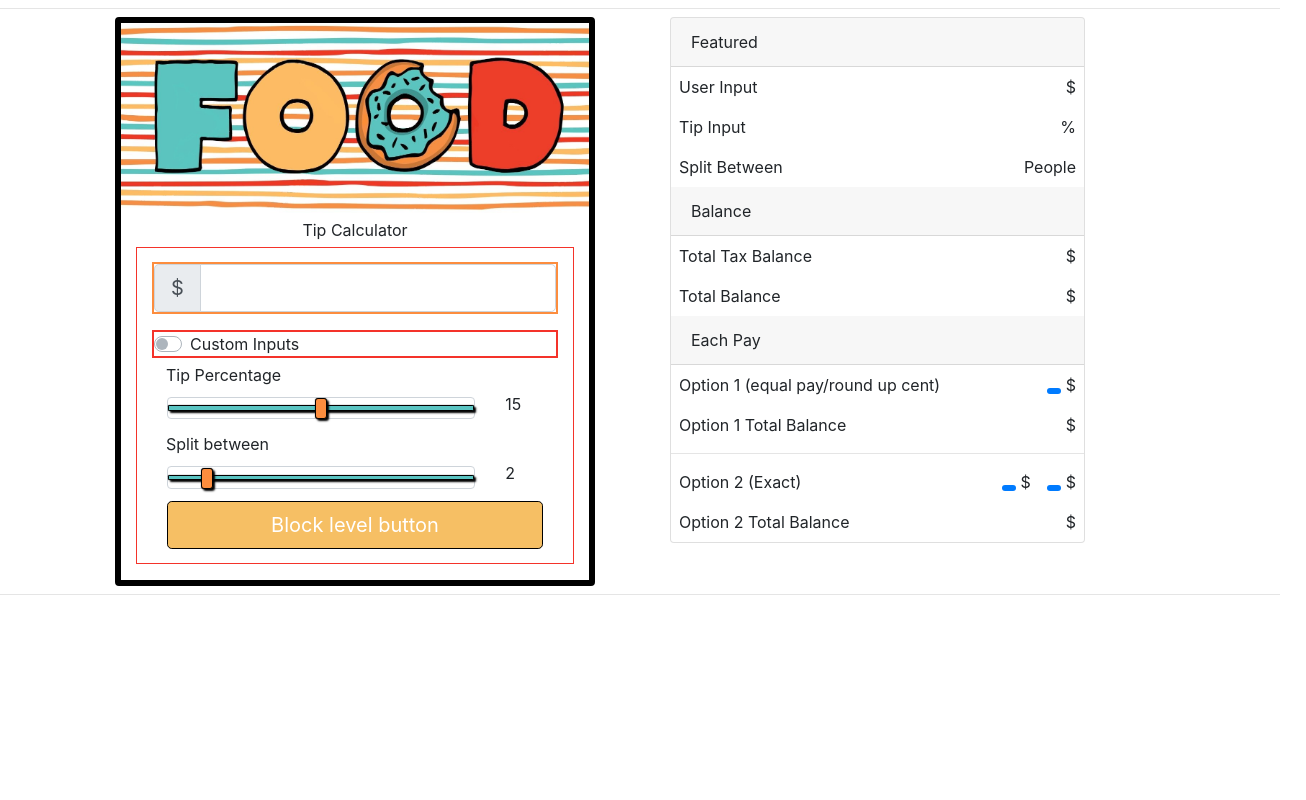
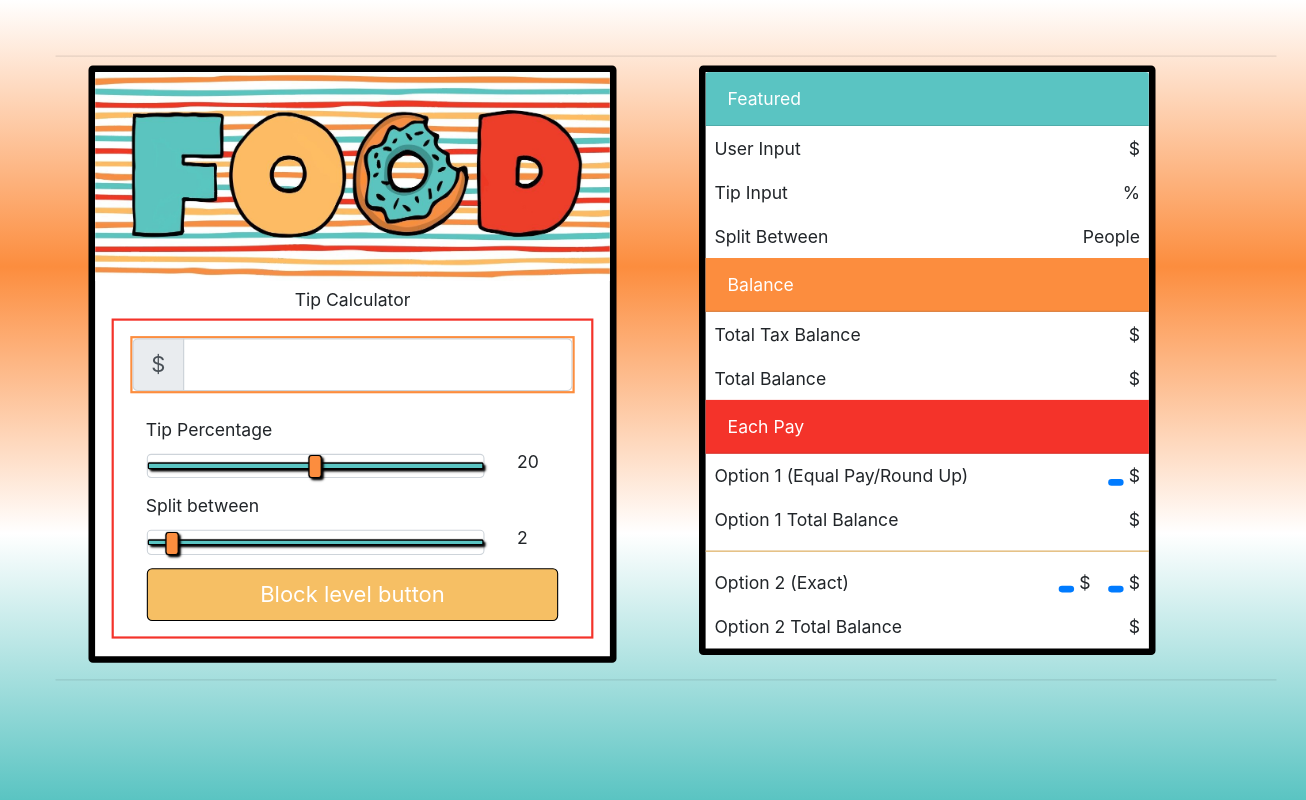
Before and after one commit to jeffchee/Career-Services-Coding-Challenge---Tip-Calculator, a website: page public/index.html in a window 1280 px wide. Shown: the whole page, 1306 px wide, since content can reach past the window. Drawn offline with nearby package versions, Linux system fonts and the light colour scheme; no server answers.

Commit message:
finished fixing bugs

```diff
--- a/public/index.html
+++ b/public/index.html
@@ -22,9 +22,12 @@ teal- #5AC4C2
 red- #F4332A
 lorange - #F6BF64
 -->
+
+  <div class="center">
+
+
+    <div class="container" style="transform: scale(1.1);" >
         <hr class="my-2">
-
-  <div class="container">
       <div class="row">
 
         <div class="col-sm-6 ">
@@ -34,28 +37,27 @@ lorange - #F6BF64
 
             <div class="container">
 
-            <form role="form" style="border: 1px solid #F4332A;">
+              <form role="form" style="border: 2px solid #F4332A;">
                 <div class="container" style="margin-top:14px; margin-bottom: 14px">
                   <div class="input-group mb-3 input-group-lg" style="border: 2px solid #FC8D3E">
                     <div class="input-group-prepend">
                       <span class="input-group-text ">$</span>
                     </div>
-                  <input type="number" class="form-control input-group-lg" id="userInput" step="0.01" aria-label="Amount">
+                    <input type="number" class="form-control input-group-lg" id="userInput" step="0.01"
+                      aria-label="Amount">
 
                   </div>
 
                   <!-- added tipChange variable to when toggle on or off can adjust to new format -->
 
-                <div class="custom-control custom-switch" style="border: 2px solid#F4332A">
-                  <input type="checkbox" class="custom-control-input " id="customSwitch">
-                  <label class="custom-control-label" for="customSwitch">Custom Inputs</label>
-                </div>
+
+
                   <div class="container">
                     <div class="row">
                       <label for="customRange3" style="margin:5px; margin-left:14px;">Tip Percentage</label>
                       <div class="col-10 tipChange">
 
-                      <input type="range" class="custom-range form-control" min="0" max="30" step="0.5" id="tipInput"
+                        <input type="range" class="custom-range form-control" min="0" max="40" step="0.5" id="tipInput"
                           style="margin-bottom: 8px;">
 
                       </div>
@@ -70,7 +72,7 @@ lorange - #F6BF64
                     <div class="row">
                       <label for="customRange3" style="margin:5px;margin-left:14px;">Split between</label>
                       <div class="col-10 ">
-                      <input type="range" class="custom-range form-control " min="1" max="10" value="2" step="1"
+                        <input type="range" class="custom-range form-control " min="1" max="20" value="2" step="1"
                           id="splitInput" style="margin-bottom: 8 px">
                       </div>
                       <div class="col-2">
@@ -93,9 +95,10 @@ lorange - #F6BF64
       </div>
 
       <div class="col-sm-5">
-      <div class="container" style="margin-bottom:14px">
-        <div class="card">
-          <div class="card-header">
+
+        <div class="container" style="margin-bottom:14px; ">
+          <div class="card" style="border: 6px solid black">
+            <div class="card-header" style="background-color:5AC4C2; color:white">
               Featured
             </div>
             <div class="d-flex bd-highlight">
@@ -111,7 +114,7 @@ lorange - #F6BF64
               <div class="p-2 bd-highlight "><span id="splitOutputFeature"></span> People</div>
             </div>
 
-          <div class="card-header">
+            <div class="card-header" style="background-color: FC8D3E; color:white">
               Balance
             </div>
 
@@ -125,12 +128,12 @@ lorange - #F6BF64
 
               <div class="p-2 bd-highlight">$<span id="totalBalance"></span></div>
             </div>
-          <div class="card-header">
+            <div class="card-header" style="background-color: F4332A; color:white">
               Each Pay
             </div>
 
             <div class="d-flex bd-highlight">
-            <div class="p-2 flex-grow-1 bd-highlight">Option 1 (equal pay/round up cent)</div>
+              <div class="p-2 flex-grow-1 bd-highlight">Option 1 (Equal Pay/Round Up)</div>
               <div class="p-2 bd-highlight">
                 <span class="badge badge-primary badge-pill">
                   <output id="splitOutputFinal"></output>
@@ -146,7 +149,7 @@ lorange - #F6BF64
               </div>
             </div>
 
-          <hr class="my-2">
+            <hr class="my-2" style="background-color: F6BF64">
 
             <div class="d-flex bd-highlight">
               <div class="p-2 flex-grow-1 bd-highlight">Option 2 (Exact)</div>
@@ -184,11 +187,12 @@ lorange - #F6BF64
       </div>
 
 
+    </div>
+    <hr class="my-2">
+
+  </div>
 
 
-  </div>
-  </div>
-  <hr class="my-2">
 
   <!-- option to round up or down -->
 
--- a/public/style.css
+++ b/public/style.css
@@ -1,3 +1,23 @@
+body {
+  background-image: linear-gradient(white,#FC8D3E,white, #5AC4C2);
+
+}
+
+
+
+
+.center {
+
+  top: 45%;
+  left: 52%;
+  -ms-transform: translate(-50%, -50%);
+  transform: translate(-50%, -50%);
+
+  position: relative;
+
+}
+
+/* range */
 input[type=range] {
     -webkit-appearance: none;
     width: 100%;
--- a/public/tip.js
+++ b/public/tip.js
@@ -28,30 +28,7 @@ $(document).ready(function () {
 
     })
 
-    // function addingNewUserInput() {
-    //     var tipInput = "";
-    //     var splitInput = "";
 
-    //     var y = document.createElement("p");
-    //     y.innerHTML = "Tip Percentage";
-    //     document.getElementById("prac").appendChild(y)
-
-    //     var x = document.createElement("INPUT");
-    //     x.setAttribute("type", "number");
-    //     x.setAttribute("value", this);
-    //     x.setAttribute("id", tipInput)
-    //     document.getElementById("prac").appendChild(x);
-    //     console.log("it registered");
-    //     console.log(tipInput);
-
-
-
-
-
-
-    //     // tipInput = $("#tipInput").val().trim();
-    //     // splitInput = $("#splitInput").val().trim();
-    // }
 
 
 
@@ -98,7 +75,7 @@ $(document).ready(function () {
 
         // bug fix for option 1 equal pay rounding up
         // --------------------------------------------------can make this a function for checking to make it clearer
-
+// --
 
 
         if (totalBalance % splitInput === 0) {
@@ -127,6 +104,8 @@ $(document).ready(function () {
                 var optionTwoB = parseInt(splitInput) - parseInt(optionTwoA);
                 var optionTwoSplitB = parseFloat(splitBetween);
                 optionTwoSplitB = rounding(optionTwoSplitB);
+                console.log("running if");
+
 
             } else {
                 var splitBetween = parseFloat(splitBetween) - 0.01;
@@ -144,6 +123,11 @@ $(document).ready(function () {
                 var optionTwoB = parseInt(splitInput) - parseInt(optionTwoA);
                 var optionTwoSplitB = parseFloat(splitBetween);
                 optionTwoSplitB = rounding(optionTwoSplitB);
+                console.log("running else");
+
+                if (optionTwoB ===0){
+                    optionTwoSplitB = 0;
+                }
             }
 
         }
@@ -185,7 +169,7 @@ $(document).ready(function () {
             splitInput: splitInput,
             totalTaxOutput: totalTaxOutput,
             totalBalance: totalBalance,
-            splitBetween: splitBetween,
+            splitBetween: optionTwoSplitA,
             optionOneTotal: optionOneTotal,
             optionTwoTotal: optionTwoTotal,
             optionTwoSplitA: optionTwoSplitA,
```
Also changed, not shown: public/image/receiptcart.png (added). Lines whose indentation alone changed are shown as unchanged.
